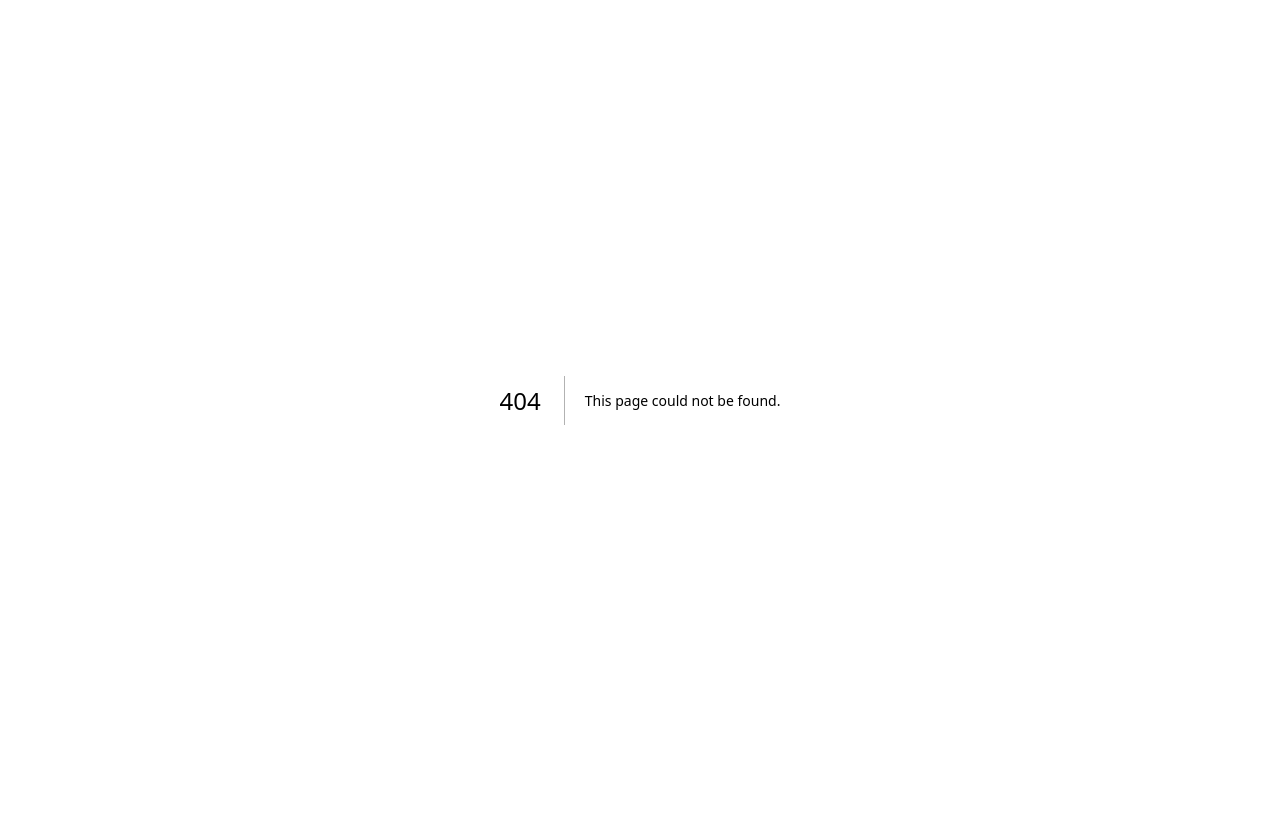
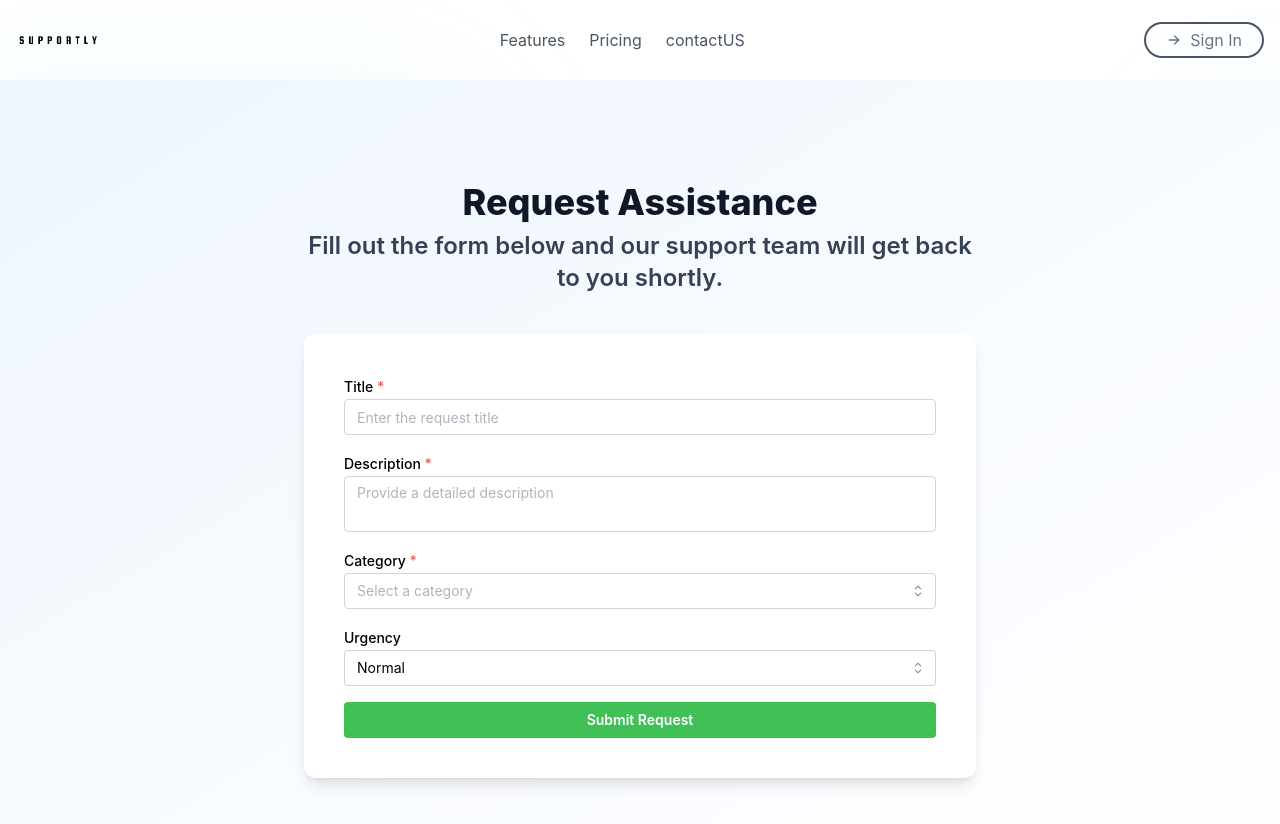
Before and after one commit to Tasnim-AMMAR/app-support, a Next.js app: page /request in a window 1280 px wide. Before the commit this address had no page. Shown: the top 824 px of the page. Before the commit the page ends 800 px from the top, so only its background shows below. Built offline with nearby package versions, Linux system fonts and the light colour scheme.

Commit message:
request form

```diff
--- /dev/null
+++ b/src/app/request/page.tsx
@@ -0,0 +1,48 @@
+"use client";
+
+import Image from "next/image";
+import Navbar from "../ui/Navbar";
+import RequestForm from "../ui/RequestForm";
+
+export default function NewRequestPage() {
+  return (
+    <>
+      <Navbar />
+
+      {/* Background gradients */}
+      <Image
+        src="/bg-gradient.svg"
+        alt="Support illustration"
+        width={500}
+        height={500}
+        className="pointer-events-none fixed -start-10 top-10 w-full max-w-3xl object-fill blur-3xl"
+      />
+      <Image
+        src="/bg-gradient.svg"
+        alt="Support illustration"
+        width={500}
+        height={500}
+        className="pointer-events-none fixed bottom-0 end-[-50%] w-full max-w-3xl object-fill opacity-50 blur-3xl"
+      />
+
+     {/* Main content */}
+<main className="relative z-10 flex flex-col items-center justify-center min-h-screen px-4 sm:px-6 lg:px-8 py-12 bg-gradient-to-br from-blue-50 to-white">
+  {/* Title & Subtitle */}
+  <div className="max-w-2xl mb-10 text-center">
+    <h1 className="text-3xl sm:text-4xl font-extrabold text-gray-900 mb-2">
+      Request Assistance
+    </h1>
+    <h2 className="text-xl sm:text-2xl font-semibold text-gray-700">
+      Fill out the form below and our support team will get back to you shortly.
+    </h2>
+  </div>
+
+  {/* Form card */}
+  <div className="w-full max-w-2xl bg-white p-6 sm:p-10 rounded-xl shadow-lg">
+    <RequestForm />
+  </div>
+</main>
+
+    </>
+  );
+}
--- /dev/null
+++ b/src/app/ui/RequestForm.tsx
@@ -0,0 +1,131 @@
+"use client";
+
+import { useState } from "react";
+import { gql, useMutation } from "@apollo/client";
+import client from "../lib/apollo-client";
+import { IconX } from "@tabler/icons-react";
+import {
+  TextInput,
+  Textarea,
+  Select,
+  Button,
+  Stack,
+  Notification,
+} from "@mantine/core";
+
+const CREATE_SUPPORT_REQUEST = gql`
+  mutation CreateSupportRequest(
+    $title: String!
+    $description: String!
+    $category: String!
+    $urgency: String!
+  ) {
+    createSupportRequest(
+      title: $title
+      description: $description
+      category: $category
+      urgency: $urgency
+    ) {
+      id
+    }
+  }
+`;
+
+export default function RequestForm() {
+  const [formData, setFormData] = useState({
+    title: "",
+    description: "",
+    category: "",
+    urgency: "Normal",
+  });
+
+  const [createRequest, { loading, error }] = useMutation(
+    CREATE_SUPPORT_REQUEST,
+    {
+      client,
+    }
+  );
+
+  const handleSubmit = async (e: React.FormEvent) => {
+    e.preventDefault();
+    try {
+      await createRequest({ variables: formData });
+      alert("Support request submitted!");
+      setFormData({
+        title: "",
+        description: "",
+        category: "",
+        urgency: "Normal",
+      });
+    } catch (err) {
+      console.error("Submission error:", err);
+    }
+  };
+
+  return (
+    <form onSubmit={handleSubmit}>
+      <Stack spacing="md">
+        <TextInput
+          label="Title"
+          placeholder="Enter the request title"
+          value={formData.title}
+          onChange={(e) =>
+            setFormData({ ...formData, title: e.currentTarget.value })
+          }
+          required
+        />
+
+        <Textarea
+          label="Description"
+          placeholder="Provide a detailed description"
+          value={formData.description}
+          onChange={(e) =>
+            setFormData({ ...formData, description: e.currentTarget.value })
+          }
+          minRows={4}
+          required
+        />
+
+        <Select
+          label="Category"
+          placeholder="Select a category"
+          data={[
+            { value: "Technical", label: "Technical Issue" },
+            { value: "Information", label: "Information Request" },
+            { value: "Bug", label: "Bug Report" },
+            { value: "Suggestion", label: "Feature Suggestion" },
+            { value: "Other", label: "Other" },
+          ]}
+          value={formData.category}
+          onChange={(value) =>
+            setFormData({ ...formData, category: value || "" })
+          }
+          required
+        />
+
+        <Select
+          label="Urgency"
+          data={["Normal", "Urgent", "Critique"]}
+          value={formData.urgency}
+          onChange={(value) =>
+            setFormData({ ...formData, urgency: value || "Normal" })
+          }
+        />
+
+        <Button type="submit" loading={loading} fullWidth color="green">
+          Submit Request
+        </Button>
+
+        {error && (
+          <Notification
+            color="red"
+            icon={<IconX size={16} />}
+            title="Submission failed"
+          >
+            {error.message}
+          </Notification>
+        )}
+      </Stack>
+    </form>
+  );
+}
```
